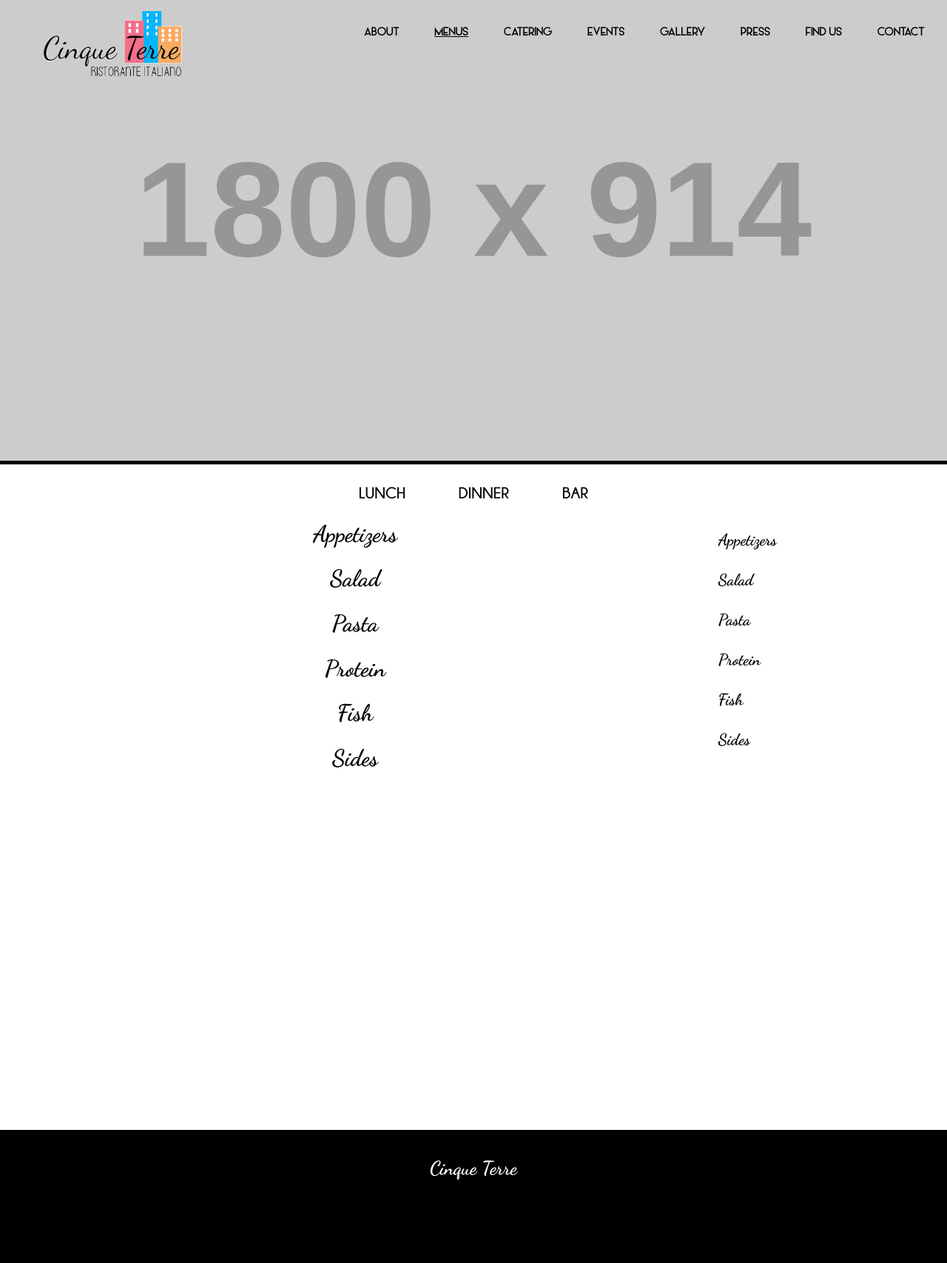
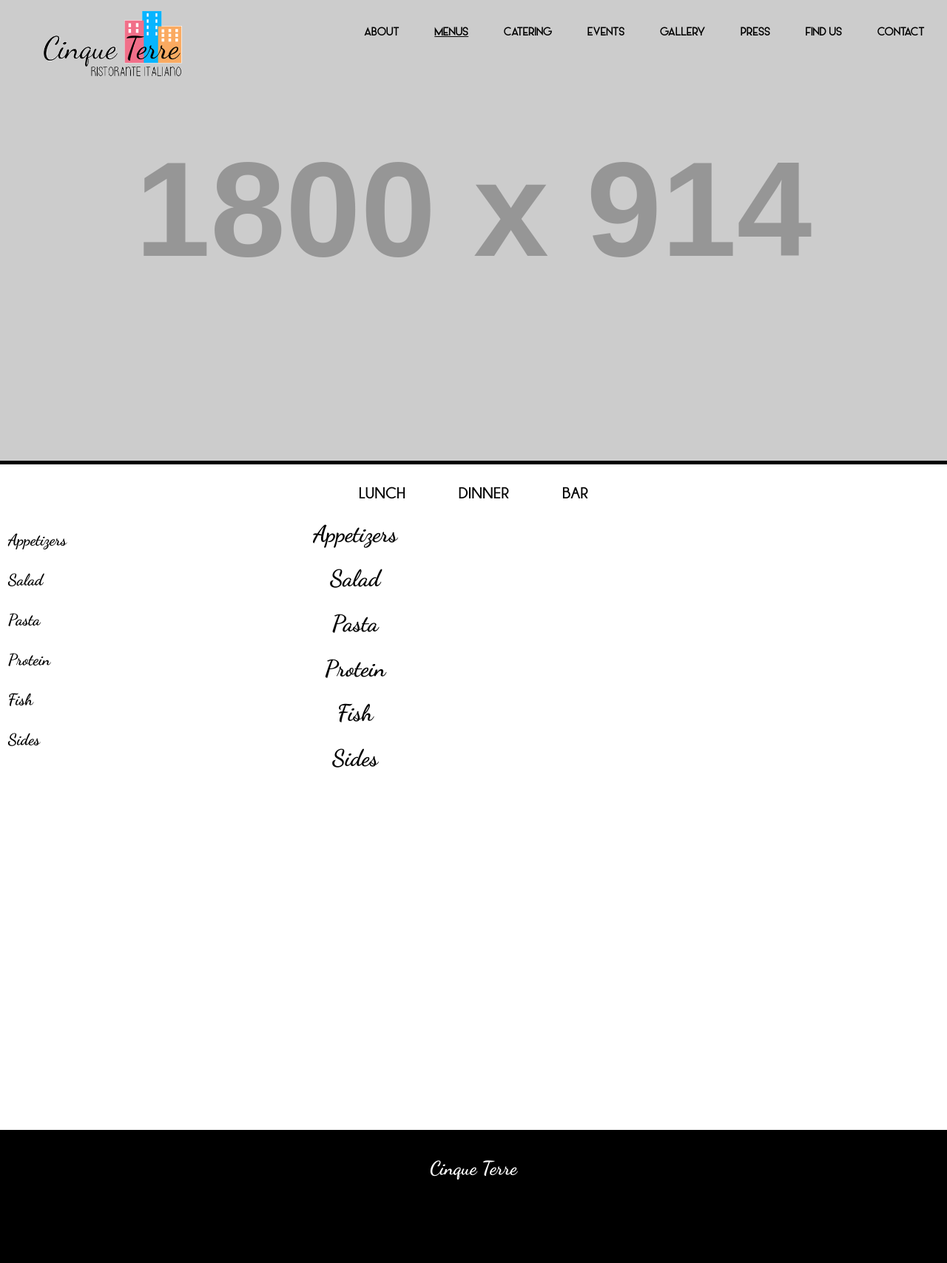
Before and after one commit to cinqueterreli/cinqueterre.github.io, a Jekyll site: the page built from menus.html, in a window 1280 px wide. Shown: the whole page at 74% size. Built offline with Jekyll 4.4.1, drawn with Linux system fonts in a browser that asks for light colours; nearby versions of some CDN libraries.

Commit message:
idek dude

```diff
--- a/css/main.css
+++ b/css/main.css
@@ -418,11 +418,16 @@
 	float:left;
 }
 
+.aside {
+	width:25%;
+}
+
 .sidebar {
 	font-family:scriptHead;
+	position:fixed;
 	font-size:1.2em;
 	float:left;
-	width:25%;
+	max-width:inherit;
 }
 
 .sidebar-link {
--- a/menus.html
+++ b/menus.html
@@ -45,12 +45,13 @@
 	<p></p>
 	<p></p>
 </div>
-
-<div class="sidebar">
+<div class="aside">
+	<div class="sidebar">
 	<a class="sidebar-link" href="#dinner1">Appetizers</a>
 	<a class="sidebar-link" href="#dinner2">Salad</a>
 	<a class="sidebar-link" href="#dinner3">Pasta</a>
 	<a class="sidebar-link" href="#dinner4">Protein</a>
 	<a class="sidebar-link" href="#dinner5">Fish</a>
 	<a class="sidebar-link" href="#dinner6">Sides</a>
+	</div>
 </div>
```
